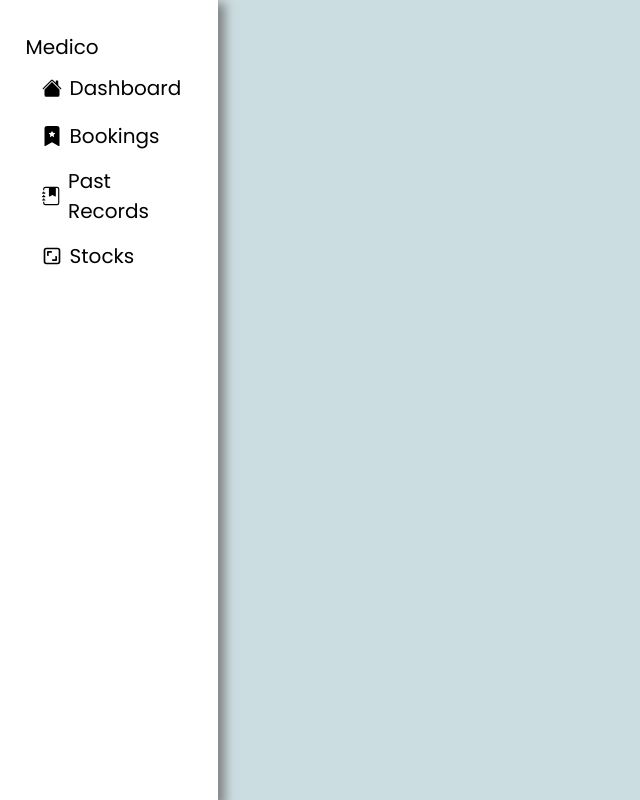
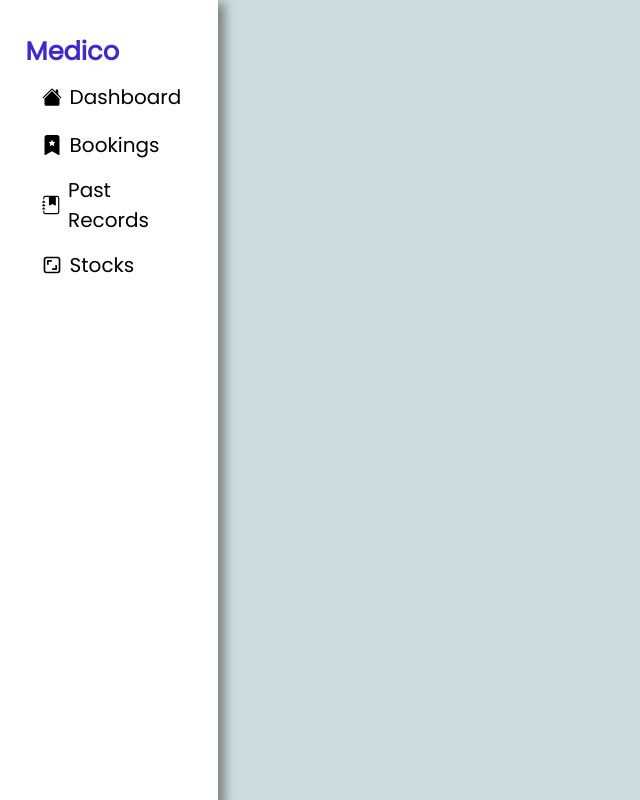
Before and after one commit to hjain2003/Health-Care-System, a React (Create React App) app in the folder client/: page / in a window 1280 px wide. Shown: the whole page, without its empty margins (0-640 px from the left). Built offline with nearby package versions, Linux system fonts and the light colour scheme.

Commit message:
navbar,router, other ui fixes

```diff
--- a/client/src/Components/Navbar/Navbar.css
+++ b/client/src/Components/Navbar/Navbar.css
@@ -1,4 +1,4 @@
-.container{
+.container {
   padding-top: 4vh;
   background-color: rgb(255, 255, 255);
   display: flex;
@@ -9,8 +9,17 @@
   width: 15%;
   box-shadow: 5px 5px 10px 2px rgba(109, 109, 109, 0.8);
   font-size: 2.5vh;
+  position: relative; /* Add position relative for proper positioning */
 }
-.nel{
+
+.heading {
+  color: #402ACC;
+  font-weight: bold;
+  font-size: 3.2vh;
+  z-index:1000;
+}
+
+.nel {
   padding: 0.5vh;
   margin: 0.5vh;
   margin-right: 1.5vw;
@@ -19,69 +28,69 @@
   align-items: center;
   border-radius: 1vh;
   width: 80%;
+  cursor: pointer;
 }
 
-.sign{
+.nel:hover {
+  background-color: #402ACC;
+  color: white;
+}
+
+.sign {
   padding: 1vh;
   size-adjust: none;
 }
 
-.hamm{
+.hamm {
   display: flex;
   flex-direction: row;
   align-items: center;
 }
 
+@media (max-width:390px){
   .container{
-    padding-top: 4vh;
-    background-color: rgb(255, 255, 255);
-    display: flex;
-    flex-direction: column;
-    text-align: left;
-    padding-left: 2vw;
-    height: 96vh;
-    width: 15%;
-    box-shadow: 5px 5px 10px 2px rgba(109, 109, 109, 0.8);
-    font-size: 2.5vh;
+    margin-top: -35px;
   }
-.nel{
-    padding: 0.5vh;
-    margin: 0.5vh;
-    margin-right: 1.5vw;
-    display: flex;
-    flex-direction: row;
-    align-items: center;
-    border-radius: 1vh;
-    width: 80%;
+}
+@media (max-width: 1000px) {
+  .container {
+    font-size: 2.3vh;
+    background-color: #65656500;
+    box-shadow: none;
+    width: 70vw;
+    padding-left: 0vh;
+    margin-top: -26px;
+    height: 100vh;
   }
 
-.sign{
-    padding: 1vh;
-    size-adjust: none;
-}
-
-.hamm{
+  .menu {
     display: flex;
-    flex-direction: row;
-    align-items: center;
-}
-
-@media (max-width: 1000px) {
-    .container{
-        background-color: #65656500;
-        box-shadow: none;
-        width: 30vw;
-        padding-left: 0vh;
-    }
-    .menu {
-      display: none;
     flex-direction: column;
     align-items: flex-start;
     background-color: #ffffff;
-      height: 100%;
+    height: calc(100% - 3.2vh); /* Adjust height to account for heading */
+    position: absolute;
+    top: 3.2vh; /* Offset for heading */
+    left: -100%;
+    transition: left 0.3s ease-in-out;
+    z-index: 1;
+    width: 70%;
   }
 
+  #top-menu-item{
+    margin-top: 70px;
+  }
+
+  .show {
+    left: 0;
+  }
+
+  .heading{
+    margin-top: 20px;
+    font-size: 2.8vh;
+  }
   .hamburger {
+    margin-top: 20px;
     display: flex;
     flex-direction: column;
     justify-content: space-between;
@@ -90,6 +99,7 @@
     padding-right: 2vh;
     padding-left: 2vh;
     cursor: pointer;
+    z-index: 2;
   }
 
   .line {
@@ -101,8 +111,4 @@
   .active {
     background-color: #000;
   }
-
-    .show {
-      display: flex;
 }
-  }
--- a/client/src/Components/Navbar/Navbar.jsx
+++ b/client/src/Components/Navbar/Navbar.jsx
@@ -23,21 +23,21 @@ const Navbar = () => {
         </div>
       </div>
       <div className={`menu ${showMenu ? 'show' : ''}`}>
-        <div className='nel one'>
-          <BsFillHouseFill className='sign'/>Dashboard
+        <div className='nel' id="top-menu-item">
+          <BsFillHouseFill className='sign' />Dashboard
         </div>
-        <div className='nel two'>
-          <BsFillBookmarkStarFill className='sign'/>Bookings
+        <div className='nel'>
+          <BsFillBookmarkStarFill className='sign' />Bookings
         </div>
-        <div className='nel three'>
-          <BsFillJournalBookmarkFill className='sign'/>Past Records
+        <div className='nel'>
+          <BsFillJournalBookmarkFill className='sign' />Past Records
         </div>
-        <div className='nel four'>
-          <CgShutterstock className='sign'/> Stocks
+        <div className='nel'>
+          <CgShutterstock className='sign' /> Stocks
         </div>
       </div>
     </div>
-  )
-}
+  );
+};
 
 export default Navbar;
--- a/client/src/index.js
+++ b/client/src/index.js
@@ -2,12 +2,15 @@ import React from 'react';
 import ReactDOM from 'react-dom/client';
 import './index.css';
 import App from './App';
+import { BrowserRouter } from 'react-router-dom';
 import reportWebVitals from './reportWebVitals';
 
 const root = ReactDOM.createRoot(document.getElementById('root'));
 root.render(
   <React.StrictMode>
+    <BrowserRouter>
     <App />
+    </BrowserRouter>
   </React.StrictMode>
 );
 
```
Also changed, not shown: 1 other file (tests, documents, lock files or other folders). Lines whose indentation alone changed are shown as unchanged.
